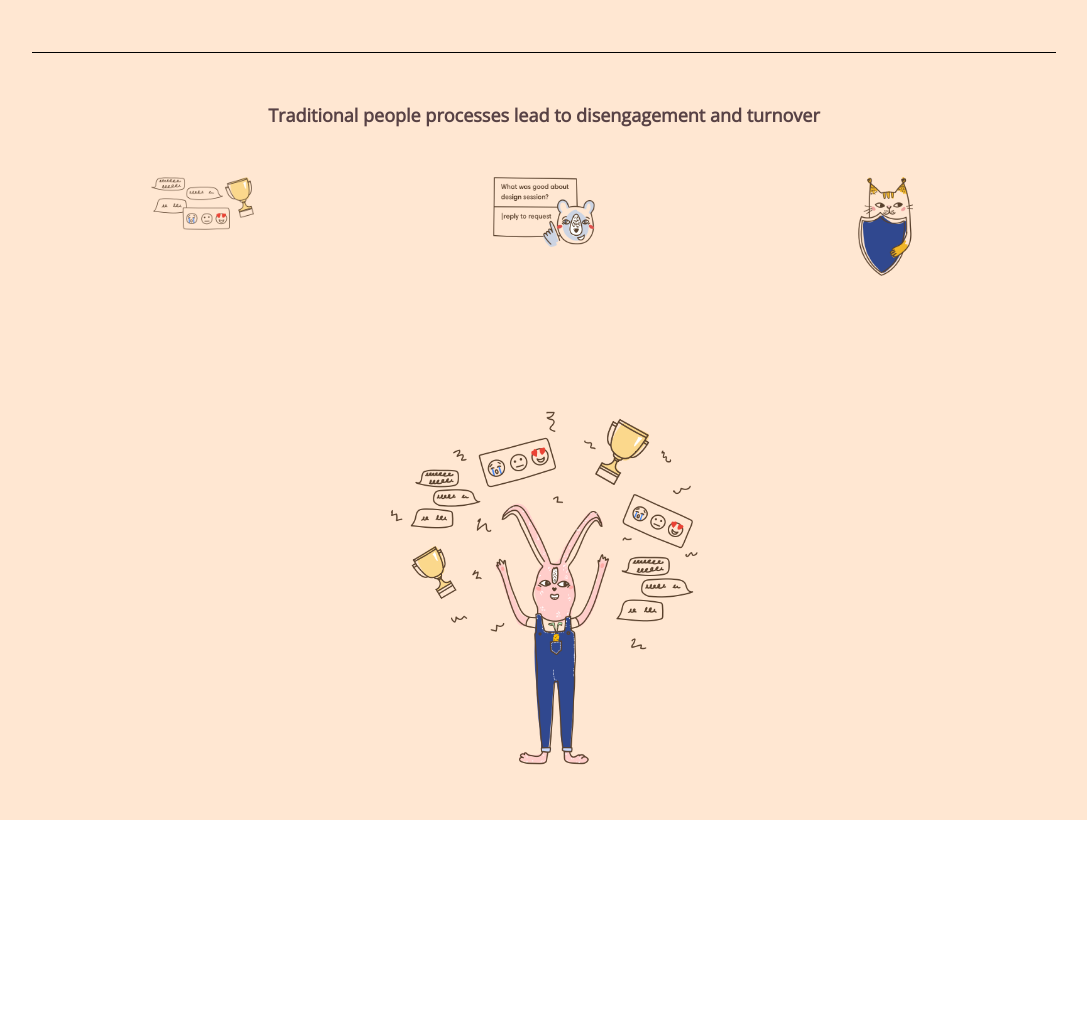
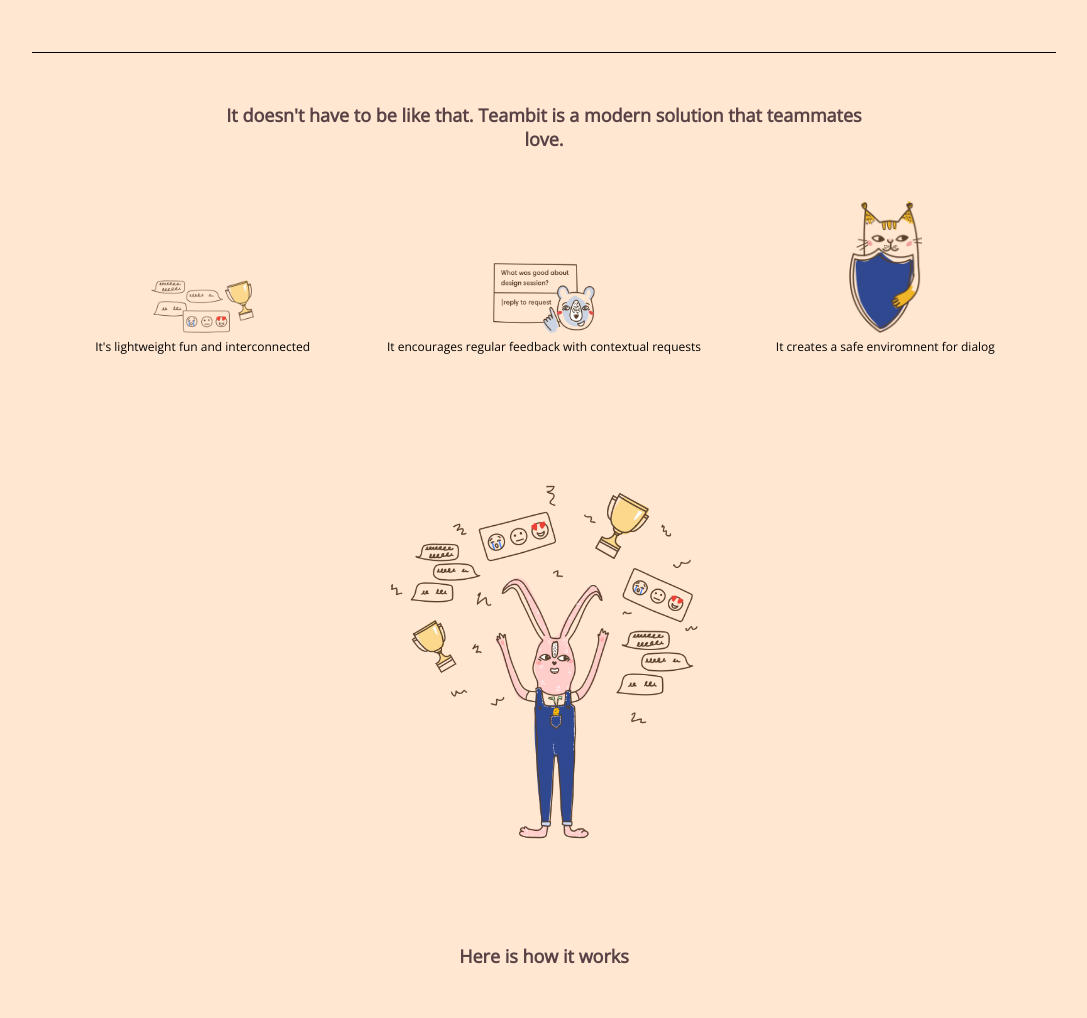
Before and after one commit to TommasoAgo/node-sass-teambit, a website: page index.html in a window 1280 px wide. Shown: the part 1051-2069 px from the top of the page, without its empty margins (96-1183 px from the left). Before the commit the page ends 1871 px from the top, so only its background shows below. Drawn offline with nearby package versions, Linux system fonts and the light colour scheme.

Commit message:
Finito di sistemare la seconda parte del main

```diff
--- a/index.html
+++ b/index.html
@@ -153,24 +153,27 @@
                 <div class="wrapper">
 
                     <!-- Title -->
-                    <h2>Traditional people processes lead to disengagement and turnover</h2>
+                    <h2>It doesn't have to be like that. Teambit is a modern solution that teammates <br> love.</h2>
 
                     <!-- Imgages container First Row -->
                     <div class="img-container-first">
 
-                        <!-- Books IMG -->
+                        <!-- Lightweight IMG -->
                         <div class="section-img">
                             <img src="img/lightweight.png" alt="Lightweight">
+                            <p>It's lightweight fun and interconnected</p>
                         </div>
 
-                        <!-- Bear IMG -->
+                        <!-- Bear Feedback IMG -->
                         <div class="section-img">
                             <img src="img/feedbacksuggestions.png" alt="Bear">
+                            <p>It encourages regular feedback with contextual requests</p>
                         </div>
 
-                        <!-- Cage IMG -->
+                        <!-- Safe IMG -->
                         <div class="section-img safe">
                             <img src="img/safe.png" alt="Safe">
+                            <p>It creates a safe enviromnent for dialog</p>
                         </div>
                     </div>
 
@@ -178,9 +181,13 @@
                     <div class="img-container-second">
                         <img src="img/after.png" alt="Before">
                     </div>
+
+                    <h2>Here is how it works</h2>
                 </div>
 
             </section>
+
+            <!--  -->
         </main>
 
 
--- a/src/partials/_content.scss
+++ b/src/partials/_content.scss
@@ -10,6 +10,7 @@
 
     .img-container-first {
         @include flex_row;
+        align-items: baseline;
 
         .section-img {
             width: calc( 100% / 3 );
@@ -17,6 +18,10 @@
             img {
                 width: 30%;
             }
+        }
+
+        p {
+            font-size: $paragraph_font_size;
         }
     }
 
@@ -36,5 +41,5 @@
 }
 
 .safe {
-    padding: 0 80px 80px 80px;
+    padding: 0 50px 80px 50px;
 }
```
Also changed, not shown: dist/app.css.
